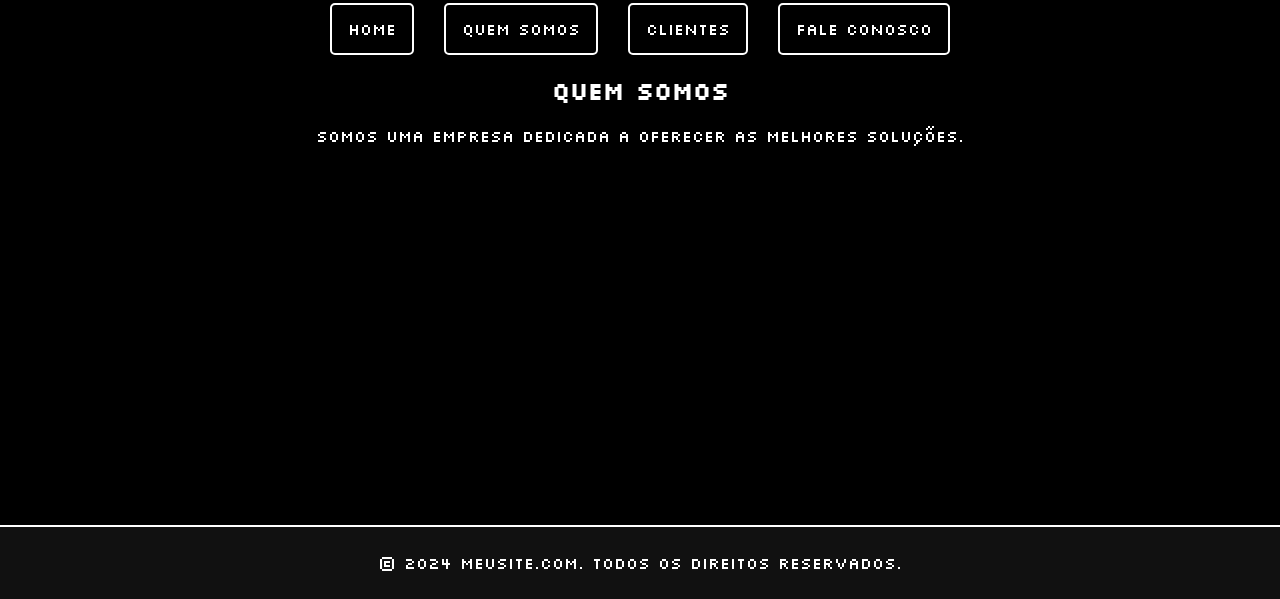
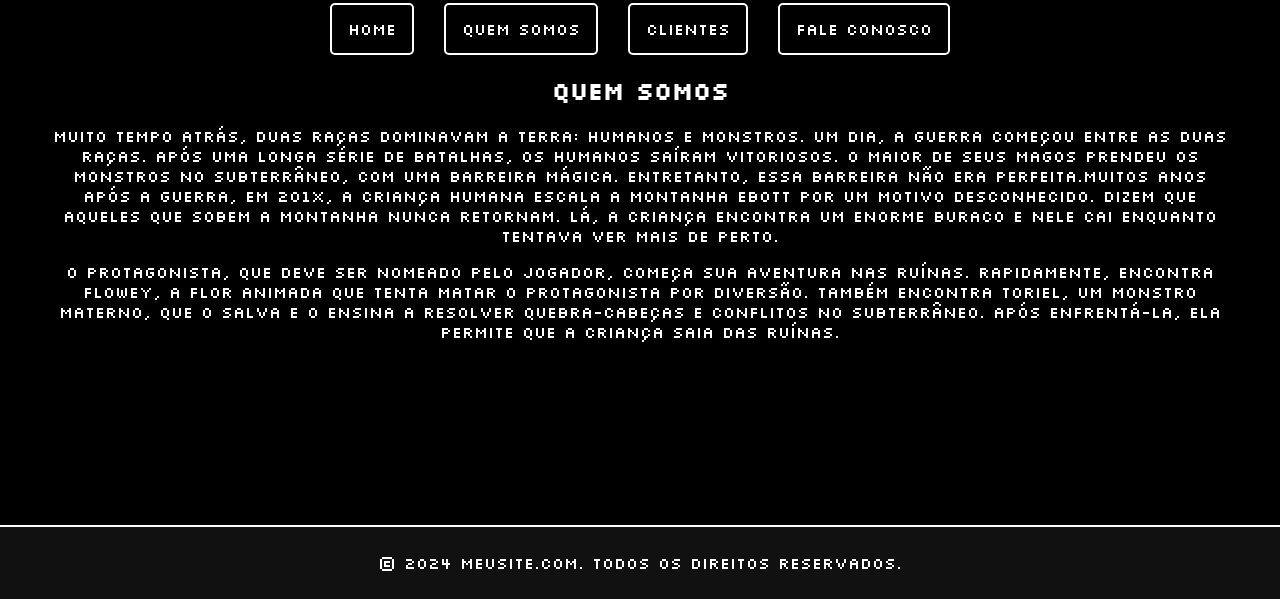
Before and after one commit to Gh0St-Nimos/Undertale.mercy, a PHP site: page /quemsomos.php in a window 1280 px wide. Shown: the part 201-800 px from the top of the page. Run offline with PHP 8.4, Linux system fonts and the light colour scheme.

Commit message:
Update quemsomos.php

```diff
--- a/quemsomos.php
+++ b/quemsomos.php
@@ -2,9 +2,11 @@
     include_once 'topo.php';
     include_once 'menu.php';
 ?>
-<section>
+<section texto-centralizado>
     <h2>Quem Somos</h2>
-    <p>Somos uma empresa dedicada a oferecer as melhores soluções.</p>
+    <p>Muito tempo atrás, duas raças dominavam a Terra: Humanos e Monstros. Um dia, a Guerra começou entre as duas raças. Após uma longa série de batalhas, os Humanos saíram vitoriosos. O maior de seus Magos prendeu os monstros no Subterrâneo, com uma Barreira mágica. Entretanto, essa barreira não era perfeita.Muitos anos após a guerra, em 201X, a Criança Humana escala a Montanha Ebott por um motivo desconhecido. Dizem que aqueles que sobem a montanha nunca retornam. Lá, a criança encontra um enorme buraco e nele cai enquanto tentava ver mais de perto.</p>
+
+    <p>O Protagonista, que deve ser nomeado pelo jogador, começa sua aventura nas Ruínas. Rapidamente, encontra Flowey, a flor animada que tenta matar o protagonista por diversão. Também encontra Toriel, um monstro materno, que o salva e o ensina a resolver quebra-cabeças e conflitos no Subterrâneo. Após enfrentá-la, ela permite que a Criança saia das Ruínas.</p>
 </section>
 <?php
     include_once 'rodape.php';
```
